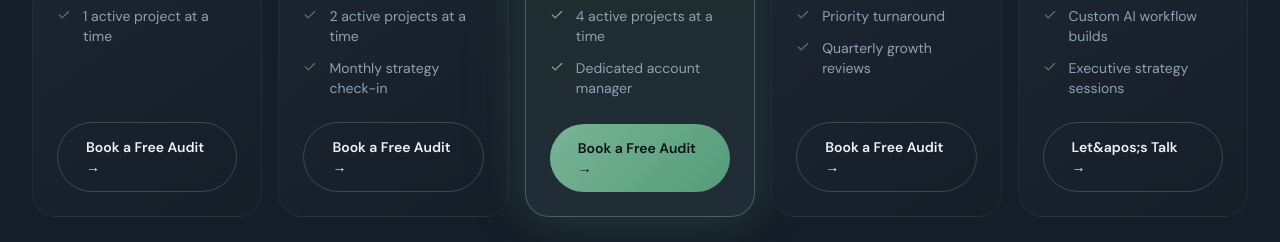
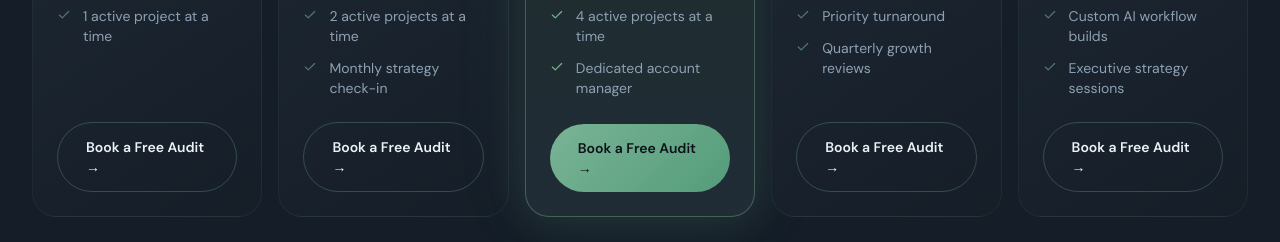
Before and after one commit to noahdevelopsio/Runomaweb, a Next.js app: page /pricing in a window 1280 px wide. Shown: the part 1420-1662 px from the top of the page. Built offline with nearby package versions, Linux system fonts and the light colour scheme.

Commit message:
Fix button text logic on pricing page for "Enterprise" tier

```diff
--- a/app/pricing/page.tsx
+++ b/app/pricing/page.tsx
@@ -112,7 +112,7 @@ function TierCard({ tier, index }: { tier: typeof tiers[0]; index: number }) {
                 variant={tier.featured ? "primary" : "ghost"}
                 fullWidth
             >
-                {tier.name === "Enterprise" ? "Let&apos;s Talk →" : "Book a Free Audit →"}
+                {tier.name === "Enterprise" ? "Book a Free Audit →" : "Book a Free Audit →"}
             </Button>
         </motion.div>
     );
```
